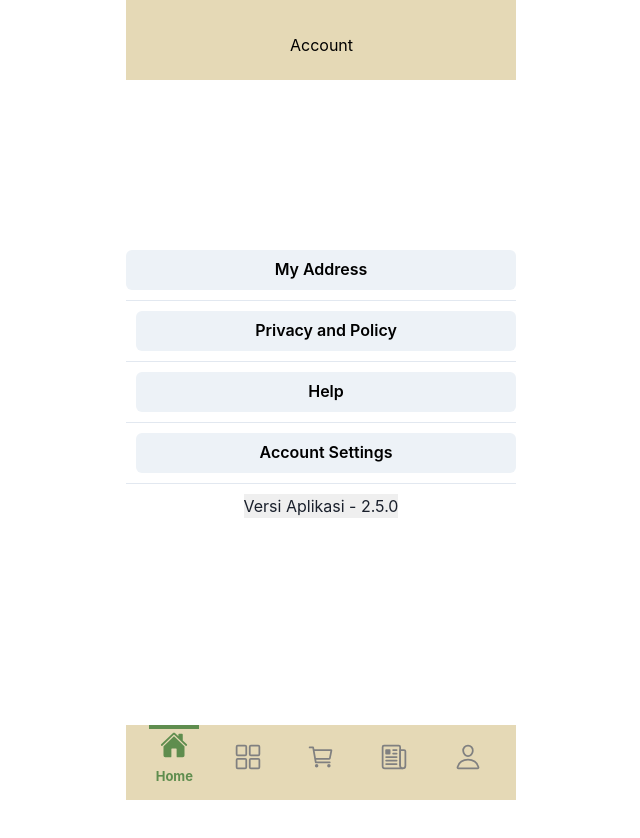
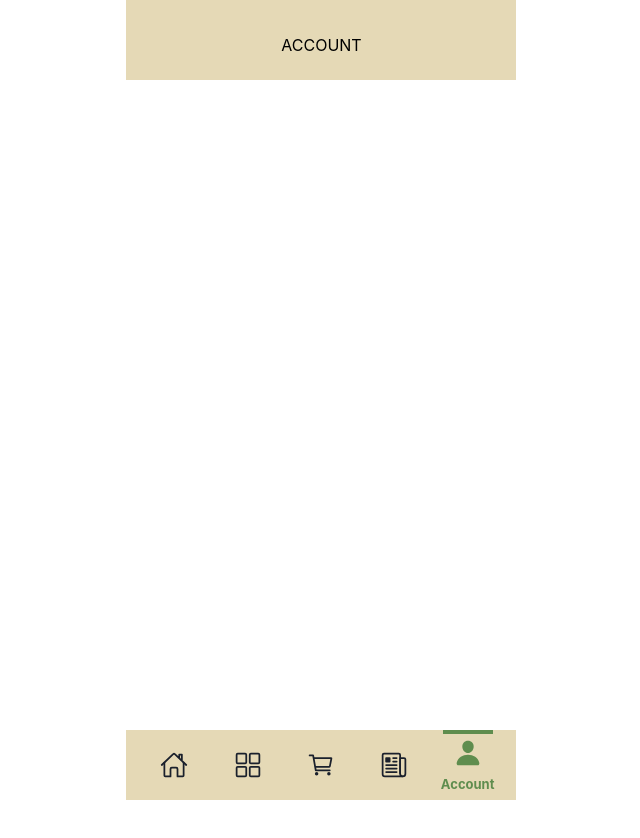
Before and after one commit to purwadhikafullstack/jcwd220404, a React (Create React App) app in the folder projects/client/: page /account in a window 1280 px wide. Shown: the top 838 px of the page, without its empty margins (319-959 px from the left). Built offline with nearby package versions, Linux system fonts and the light colour scheme.

Commit message:
OF-1 Fix: MenuBar Transition (#9)
* feat: Landing Page

* fix: Navbar Transition

* fix: Navbar Transition

* fix: MenuBar Transition

* Fix: MenuBar Transition

```diff
--- a/projects/client/src/components/CarouselComp.jsx
+++ b/projects/client/src/components/CarouselComp.jsx
@@ -44,7 +44,7 @@ export const CarouselComp = () => {
           left={side}
           top={top}
           transform={"translate(0%, -50%)"}
-          zIndex={2}
+          zIndex={1}
           onClick={() => slider?.slickPrev()}
           variant="unstyled"
         >
@@ -57,7 +57,7 @@ export const CarouselComp = () => {
           right={side}
           top={top}
           transform={"translate(50%, -50%)"}
-          zIndex={2}
+          zIndex={1}
           onClick={() => slider?.slickNext()}
           variant="unstyled"
         >
--- a/projects/client/src/components/MenuComp.jsx
+++ b/projects/client/src/components/MenuComp.jsx
@@ -56,7 +56,7 @@ export const Menu = () => {
         >
           {cards.map((item, index) => {
             return (
-              <>
+              <div>
                 <Box key={index} align="center" _hover={{ cursor: "pointer" }}>
                   <Avatar
                     border="1px"
@@ -73,7 +73,7 @@ export const Menu = () => {
                     {item[1]}
                   </Text>
                 </Box>
-              </>
+              </div>
             );
           })}
         </Flex>
--- a/projects/client/src/components/NavbarComp.jsx
+++ b/projects/client/src/components/NavbarComp.jsx
@@ -1,4 +1,4 @@
-import {
+                                          import {
   IoHomeOutline,
   IoHome,
   IoGridOutline,
@@ -10,51 +10,61 @@ import {
   IoPersonOutline,
   IoPerson,
 } from "react-icons/io5";
-import { useState } from "react";
 import { Center, Flex, Icon, Text, VStack } from "@chakra-ui/react";
 import "./NavbarComp.css";
+import { useNavigate, useLocation } from "react-router-dom";
 
 export const NavbarComp = () => {
-  const [select, setSelect] = useState(0);
+  const location = useLocation();
+  const navigate = useNavigate();
 
   const menuBar = [
     {
       icon1: IoHomeOutline,
       icon2: IoHome,
       name: "Home",
+      url: "/",
     },
     {
       icon1: IoGridOutline,
       icon2: IoGrid,
       name: "Category",
+      url: "/category",
     },
     {
       icon1: IoCartOutline,
       icon2: IoCart,
       name: "Cart",
+      url: "/cart",
     },
     {
       icon1: IoNewspaperOutline,
       icon2: IoNewspaper,
       name: "Order",
+      url: "/transaction",
     },
     {
       icon1: IoPersonOutline,
       icon2: IoPerson,
       name: "Account",
+      url: "/account",
     },
   ];
+
+  const toPage = (url) => {
+    navigate(url);
+  };
 
   return (
     <div>
       <Center>
         <Flex
           w={[300, 350, 390]}
-          h="7vh"
+          h="70px"
           bgColor="#E5D9B6"
-          justifyContent=""
-          color="gray"
+          color="gray.800"
           dropShadow="2xl"
+          position="fixed"
         >
           <Flex
             justifyContent="space-evenly"
@@ -65,22 +75,22 @@ export const NavbarComp = () => {
               return (
                 <VStack
                   w="50px"
-                  pt="2"
-                  h="7vh"
+                  h="70px"
                   justifyContent="center"
                   _hover={{ cursor: "pointer" }}
-                  borderTop={index === select ? "4px" : ""}
-                  onClick={() => setSelect(index)}
+                  borderTop={location.pathname === item.url ? "4px" : ""}
+                  onClick={() => toPage(item.url, index)}
                   key={index}
-                  className={index === select ? "active" : ""}
+                  className={location.pathname === item.url  ? "active" : ""}
                 >
                   <Icon
                     className="icon"
                     w={7}
                     h={7}
-                    as={index === select ? item.icon2 : item.icon1}
+                    as={location.pathname === item.url ? item.icon2 : item.icon1}
                   />
-                  {index === select ? (
+
+                  {location.pathname === item.url ? (
                     <Text
                       justifyItems="center"
                       className="name"
--- a/projects/client/src/components/NotificationComp.jsx
+++ b/projects/client/src/components/NotificationComp.jsx
@@ -26,6 +26,7 @@ export const NotificationComp = () => {
           position="absolute"
           fontWeight="bold"
           color={"black"}
+          borderRadius="2xl"
         >
           0
         </Badge>
--- a/projects/client/src/index.js
+++ b/projects/client/src/index.js
@@ -1,7 +1,6 @@
 import React from "react";
 import ReactDOM from "react-dom/client";
 import App from "./App";
-// import './index.css';
 import { ChakraProvider } from "@chakra-ui/react";
 import { BrowserRouter } from "react-router-dom";
 
--- a/projects/client/src/pages/AccountPage.jsx
+++ b/projects/client/src/pages/AccountPage.jsx
@@ -1,65 +1,34 @@
-import { Box, Center, VStack, StackDivider, Button } from "@chakra-ui/react"
-import { NavbarComp } from "../components/NavbarComp"
+import { Box, Center} from "@chakra-ui/react";
+import { NavbarComp } from "../components/NavbarComp";
 
 export const AccountPage = () => {
-    return (
-        <div>
-            <Center>
-        <Box w={"390px"} h={"844px"} bgColor="white">
+
+  return (
+    <div>
+      <Center>
+      <Box>
           <Box
             className="header"
             w={"390px"}
             h={"80px"}
             bgColor="#E5D9B6"
-            display={"flex"}
+            display="flex"
             justifyContent="space-between"
             pt={"10px"}
             pl={"1px"}
-            pos="fixed"
-            top={"0"}
+            position="fixed"
+            zIndex="2"
           >
-            <Box margin={"auto"} alignItems={"center"} textColor="black">Account</Box>
+            <Box margin={"auto"} alignItems={"center"} textColor="black">
+              ACCOUNT
+            </Box>
           </Box>
-<Box className="body" bgColor={"white"} h={"800px"} w={"390px"}>
-  <VStack
-  mt={"250px"}
-  divider={<StackDivider borderColor='gray.200' />}
-  spacing={"10px"}
-  align='stretch'
-  >
-  <Button textColor={"black"} h='40px'>
-    My Address
-  </Button>
-  <Button ml={"10px"} textColor={"black"} h='40px' as="button" >
-    Privacy and Policy
-  </Button>
-  <Button ml={"10px"} textColor={"black"} h='40px' as="button" >
-    Help
-  </Button>
-  <Button ml={"10px"} textColor={"black"} h='40px' as="button" >
-    Account Settings
-  </Button>
-  <Box margin={"auto"} alignItems={"center"} bgColor={"ButtonShadow"}>
-  Versi Aplikasi - 2.5.0
-  </Box>
-  </VStack>
-
-</Box>
-          <Box
-            className="footer"
-            w={"390px"}
-            h={"75px"}
-            pos="fixed"
-            bottom={"0"}
-            mt={"702px"}
-            bgColor="#E5D9B6"
-            justify={{ base: "center", md: "space-between" }}
-            align={{ base: "center", md: "center" }}
-          >
-            <NavbarComp/>
+          <Box className="body" bgColor="white" h={"1750px"} w={"390px"} />
+          <Box className="footer" w={"390px"} pos="fixed" bottom={"35px"}>
+            <NavbarComp />
           </Box>
         </Box>
       </Center>
-        </div>
-    )
-}
+    </div>
+  );
+};
--- a/projects/client/src/pages/CartPage.jsx
+++ b/projects/client/src/pages/CartPage.jsx
@@ -1,47 +1,33 @@
-import { Box, Center, VStack } from "@chakra-ui/react"
-import { NavbarComp } from "../components/NavbarComp"
+import { Box, Center } from "@chakra-ui/react";
+import { NavbarComp } from "../components/NavbarComp";
 
 export const CartPage = () => {
-    return (
-        <div>
-            <Center>
-        <Box w={"390px"} h={"844px"} bgColor="white">
+  return (
+    <div>
+      <Center>
+      <Box>
           <Box
             className="header"
             w={"390px"}
             h={"80px"}
             bgColor="#E5D9B6"
-            display={"flex"}
+            display="flex"
             justifyContent="space-between"
             pt={"10px"}
             pl={"1px"}
-            pos="fixed"
-            top={"0"}
+            position="fixed"
+            zIndex="2"
           >
-            <Box margin={"auto"} alignItems={"center"} textColor="black">Cart</Box>
+            <Box margin={"auto"} alignItems={"center"} textColor="black">
+              CART
+            </Box>
           </Box>
-<Box className="body" bgColor={"white"} h={"800px"} w={"390px"}>
-  <VStack>
-
-
-  </VStack>
-
-</Box>
-          <Box
-            className="footer"
-            w={"390px"}
-            h={"75px"}
-            pos="fixed"
-            bottom={"0"}
-            mt={"702px"}
-            bgColor="#E5D9B6"
-            justify={{ base: "center", md: "space-between" }}
-            align={{ base: "center", md: "center" }}
-          >
-            <NavbarComp/>
+          <Box className="body" bgColor="white" h={"1750px"} w={"390px"} />
+          <Box className="footer" w={"390px"} pos="fixed" bottom={"35px"}>
+            <NavbarComp />
           </Box>
         </Box>
       </Center>
-        </div>
-    )
-}
+    </div>
+  );
+};
--- a/projects/client/src/pages/CategoryPage.jsx
+++ b/projects/client/src/pages/CategoryPage.jsx
@@ -6,7 +6,7 @@ export const CategoryPage = () => {
   return (
     <div>
       <Center>
-        <Box w={"390px"} h={"844px"} bgColor="white">
+        <Box>
           <Box
             className="header"
             w={"390px"}
--- a/projects/client/src/pages/LandingPage.jsx
+++ b/projects/client/src/pages/LandingPage.jsx
@@ -21,27 +21,19 @@ export const LandingPage = () => {
             pt={"10px"}
             pl={"1px"}
             position="fixed"
-            zIndex="1"
+            zIndex="2"
           >
             <LogoComp />
             <SearchComp />
             <NotificationComp />
           </Box>
-          <Box className="body" bgColor="white" h={"800px"} w={"390px"}>
+          <Box className="body" bgColor="white" h={"1750px"} w={"390px"}>
             <VStack>
               <CarouselComp />
               <Menu />
             </VStack>
           </Box>
-          <Box
-            className="footer"
-            w={"390px"}
-            h={"80px"}
-            pos="fixed"
-            bottom={"0"}
-            mt={"702px"}
-            bgColor="#E5D9B6"
-          >
+          <Box className="footer" w={"390px"} pos="fixed" bottom={"35px"}>
             <NavbarComp />
           </Box>
         </Box>
```
Also changed, not shown: projects/client/package.json (+2 -5 lines), projects/client/src/pages/NotificationPage.jsx (+21 -31 lines), projects/client/src/pages/TransactionPage.jsx (+18 -32 lines), 1 other file (tests, documents, lock files or other folders).
